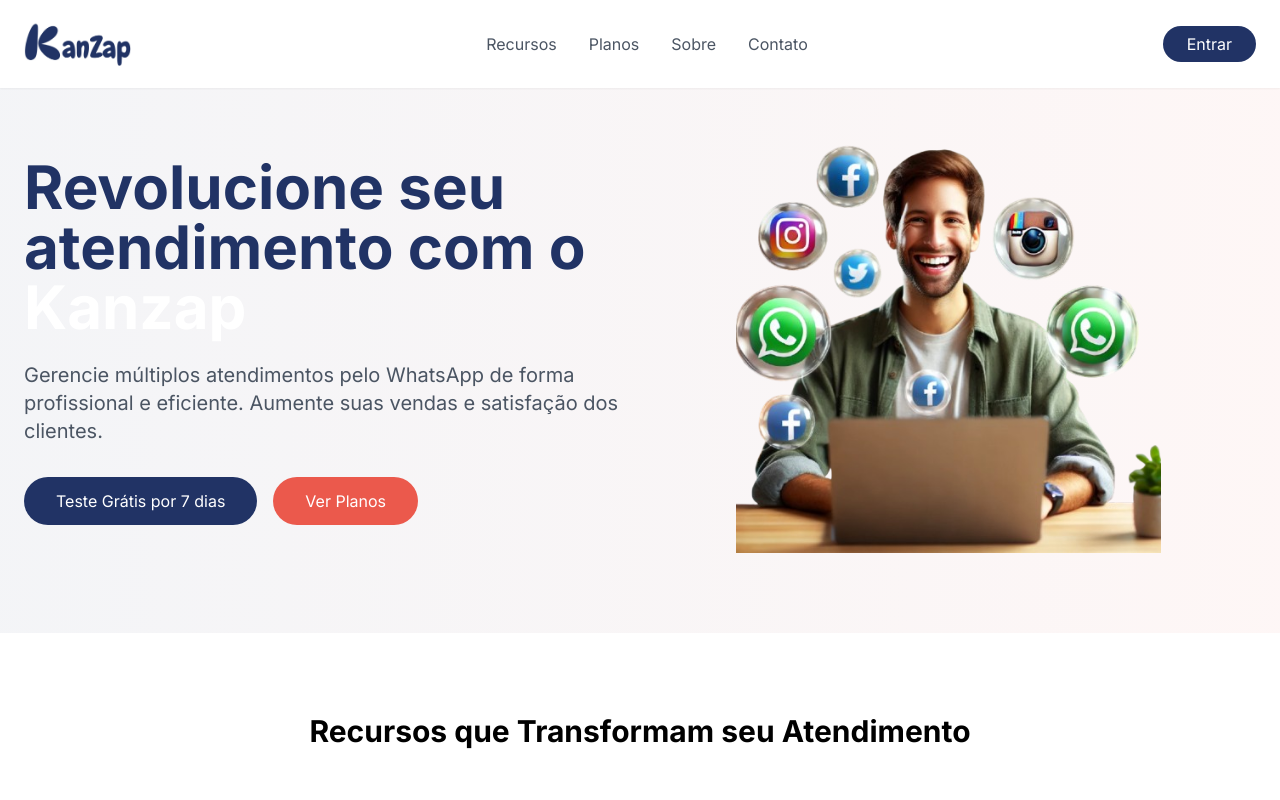
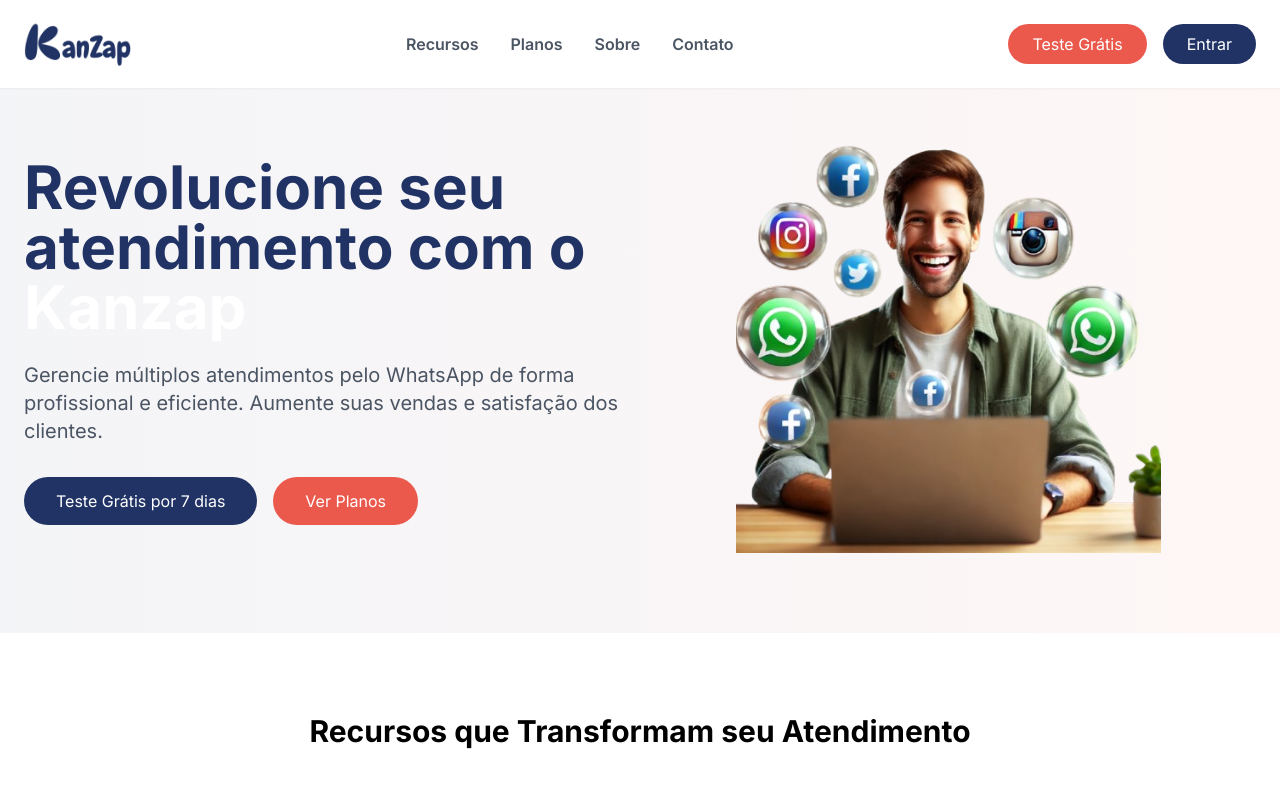
Before and after one commit to bruno-garcez-se/tradechat, a Next.js app: page / in a window 1280 px wide. Shown: the top 800 px of the page. Built offline with nearby package versions, Linux system fonts and the light colour scheme.

Commit message:
Adicionando negrito aos textos do menu e incluindo botão Teste Grátis

```diff
--- a/src/app/components/Header.tsx
+++ b/src/app/components/Header.tsx
@@ -23,34 +23,39 @@
               />
             </Link>
           </div>
-          <div className="hidden md:flex space-x-8">
+          <div className="hidden md:flex items-center space-x-8">
             <Link href="/#recursos" className="text-gray-600 hover:text-[#eb594c] relative group">
-              <span className="relative inline-block transform transition-transform duration-300 group-hover:-translate-y-1">
+              <span className="relative inline-block transform transition-transform duration-300 group-hover:-translate-y-1 font-semibold">
                 Recursos
                 <span className="absolute bottom-0 left-0 w-full h-0.5 bg-[#eb594c] transform scale-x-0 transition-transform duration-300 group-hover:scale-x-100"></span>
               </span>
             </Link>
             <Link href="/#precos" className="text-gray-600 hover:text-[#eb594c] relative group">
-              <span className="relative inline-block transform transition-transform duration-300 group-hover:-translate-y-1">
+              <span className="relative inline-block transform transition-transform duration-300 group-hover:-translate-y-1 font-semibold">
                 Planos
                 <span className="absolute bottom-0 left-0 w-full h-0.5 bg-[#eb594c] transform scale-x-0 transition-transform duration-300 group-hover:scale-x-100"></span>
               </span>
             </Link>
             <Link href="/sobre" className="text-gray-600 hover:text-[#eb594c] relative group">
-              <span className="relative inline-block transform transition-transform duration-300 group-hover:-translate-y-1">
+              <span className="relative inline-block transform transition-transform duration-300 group-hover:-translate-y-1 font-semibold">
                 Sobre
                 <span className="absolute bottom-0 left-0 w-full h-0.5 bg-[#eb594c] transform scale-x-0 transition-transform duration-300 group-hover:scale-x-100"></span>
               </span>
             </Link>
             <Link href="/contato" className="text-gray-600 hover:text-[#eb594c] relative group">
-              <span className="relative inline-block transform transition-transform duration-300 group-hover:-translate-y-1">
+              <span className="relative inline-block transform transition-transform duration-300 group-hover:-translate-y-1 font-semibold">
                 Contato
                 <span className="absolute bottom-0 left-0 w-full h-0.5 bg-[#eb594c] transform scale-x-0 transition-transform duration-300 group-hover:scale-x-100"></span>
               </span>
             </Link>
           </div>
-          <div className="flex items-center space-x-4">
-            <div className="hidden md:block">
+          <div className="hidden md:flex items-center space-x-4">
+            <Link
+              href="https://app.kanzap.com.br/#/signup"
+              className="bg-[#eb594c] text-white px-6 py-2 rounded-full hover:bg-[#213365] hover:scale-105 transform transition-all duration-300"
+            >
+              Teste Grátis
+            </Link>
             <Link
               href="https://app.kanzap.com.br/#/login"
               className="bg-[#213365] text-white px-6 py-2 rounded-full hover:bg-[#eb594c] hover:scale-105 transform transition-all duration-300"
@@ -82,38 +87,44 @@
             </button>
           </div>
         </div>
-        </div>
 
         {isOpen && (
           <div className="md:hidden absolute left-0 right-0 top-[72px] bg-white shadow-lg">
             <div className="px-4 py-3 space-y-3">
               <Link
                 href="/#recursos"
-                className="block text-gray-600 hover:text-[#eb594c] py-2 transform hover:translate-x-2 transition-transform duration-300"
+                className="block text-gray-600 hover:text-[#eb594c] py-2 transform hover:translate-x-2 transition-transform duration-300 font-semibold"
                 onClick={() => setIsOpen(false)}
               >
                 Recursos
               </Link>
               <Link
                 href="/#precos"
-                className="block text-gray-600 hover:text-[#eb594c] py-2 transform hover:translate-x-2 transition-transform duration-300"
+                className="block text-gray-600 hover:text-[#eb594c] py-2 transform hover:translate-x-2 transition-transform duration-300 font-semibold"
                 onClick={() => setIsOpen(false)}
               >
                 Planos
               </Link>
               <Link
                 href="/sobre"
-                className="block text-gray-600 hover:text-[#eb594c] py-2 transform hover:translate-x-2 transition-transform duration-300"
+                className="block text-gray-600 hover:text-[#eb594c] py-2 transform hover:translate-x-2 transition-transform duration-300 font-semibold"
                 onClick={() => setIsOpen(false)}
               >
                 Sobre
               </Link>
               <Link
                 href="/contato"
-                className="block text-gray-600 hover:text-[#eb594c] py-2 transform hover:translate-x-2 transition-transform duration-300"
+                className="block text-gray-600 hover:text-[#eb594c] py-2 transform hover:translate-x-2 transition-transform duration-300 font-semibold"
                 onClick={() => setIsOpen(false)}
               >
                 Contato
+              </Link>
+              <Link
+                href="https://app.kanzap.com.br/#/signup"
+                className="block bg-[#eb594c] text-white px-6 py-2 rounded-full hover:bg-[#213365] hover:scale-105 transform transition-all duration-300 text-center mb-2"
+                onClick={() => setIsOpen(false)}
+              >
+                Teste Grátis
               </Link>
               <Link
                 href="https://app.kanzap.com.br/#/login"
```
Also changed, not shown: public/logorodape.png. Lines whose indentation alone changed are shown as unchanged.
